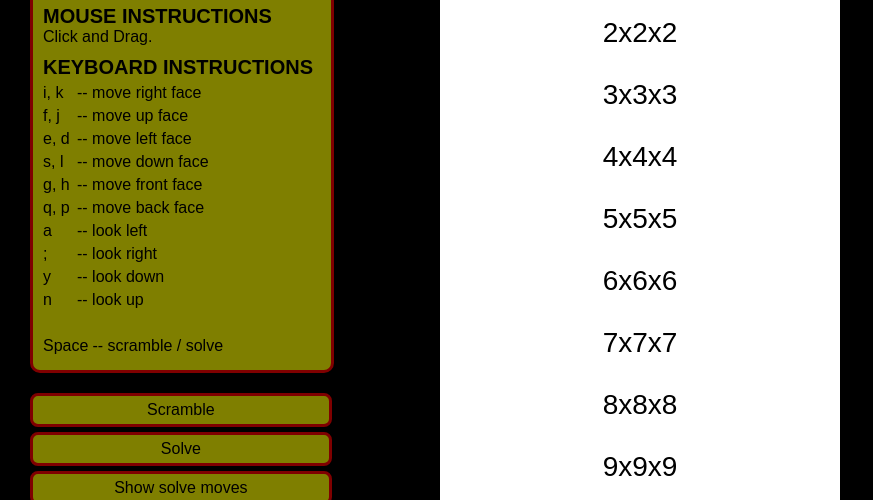
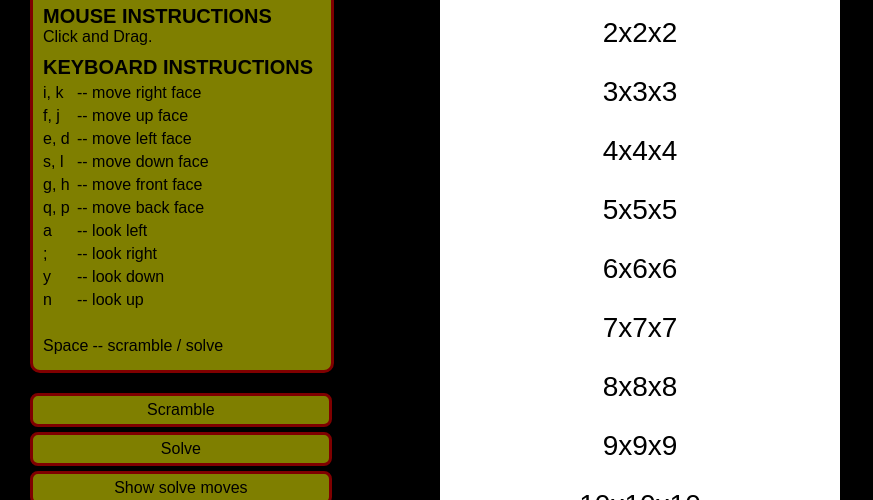
Before and after one commit to scott-mck/rubiks_cube, a plain HTML site: page index.html in a window 1280 px wide. Shown: the part 103-603 px from the top of the page, without its empty margins (0-873 px from the left). Drawn offline with Linux system fonts and the light colour scheme.

Commit message:
Style things properly

```diff
--- a/index.html
+++ b/index.html
@@ -14,15 +14,15 @@
 		<div class="backdrop"></div>
 		<div class="select">
 			<h1>Select cube size</h1>
-				<div id="2" class="cube-size">2x2x2</div>
-				<div id="3" class="cube-size">3x3x3</div>
-				<div id="4" class="cube-size">4x4x4</div>
-				<div id="5" class="cube-size">5x5x5</div>
-				<div id="6" class="cube-size">6x6x6</div>
-				<div id="7" class="cube-size">7x7x7</div>
-				<div id="8" class="cube-size">8x8x8</div>
-				<div id="9" class="cube-size">9x9x9</div>
-				<div id="10" class="cube-size">10x10x10</div>
+				<div id="2" class="cube-size">  <span>2x2x2</span>    </div>
+				<div id="3" class="cube-size">  <span>3x3x3</span>    </div>
+				<div id="4" class="cube-size">  <span>4x4x4</span>    </div>
+				<div id="5" class="cube-size">  <span>5x5x5</span>    </div>
+				<div id="6" class="cube-size">  <span>6x6x6</span>    </div>
+				<div id="7" class="cube-size">  <span>7x7x7</span>    </div>
+				<div id="8" class="cube-size">  <span>8x8x8</span>    </div>
+				<div id="9" class="cube-size">  <span>9x9x9</span>    </div>
+				<div id="10" class="cube-size"> <span>10x10x10</span> </div>
 		</div>
 
 		<div id="canvas"></div>
--- a/style.css
+++ b/style.css
@@ -44,17 +44,20 @@ body {
 }
 
 .select .cube-size {
-  width: 110px;
-  margin: 10px auto;
+  padding: 10px;
+  margin: 7px auto;
   font-size: 3.5vh;
   list-style-type: none;
-  padding: 10px;
 }
 
-.select .cube-size:hover {
+.select .cube-size span:hover {
   cursor: pointer;
   background-color: gainsboro;
   border-radius: 3px;
+}
+
+.select .cube-size span {
+  padding: 7px;
 }
 
 #canvas {
```
